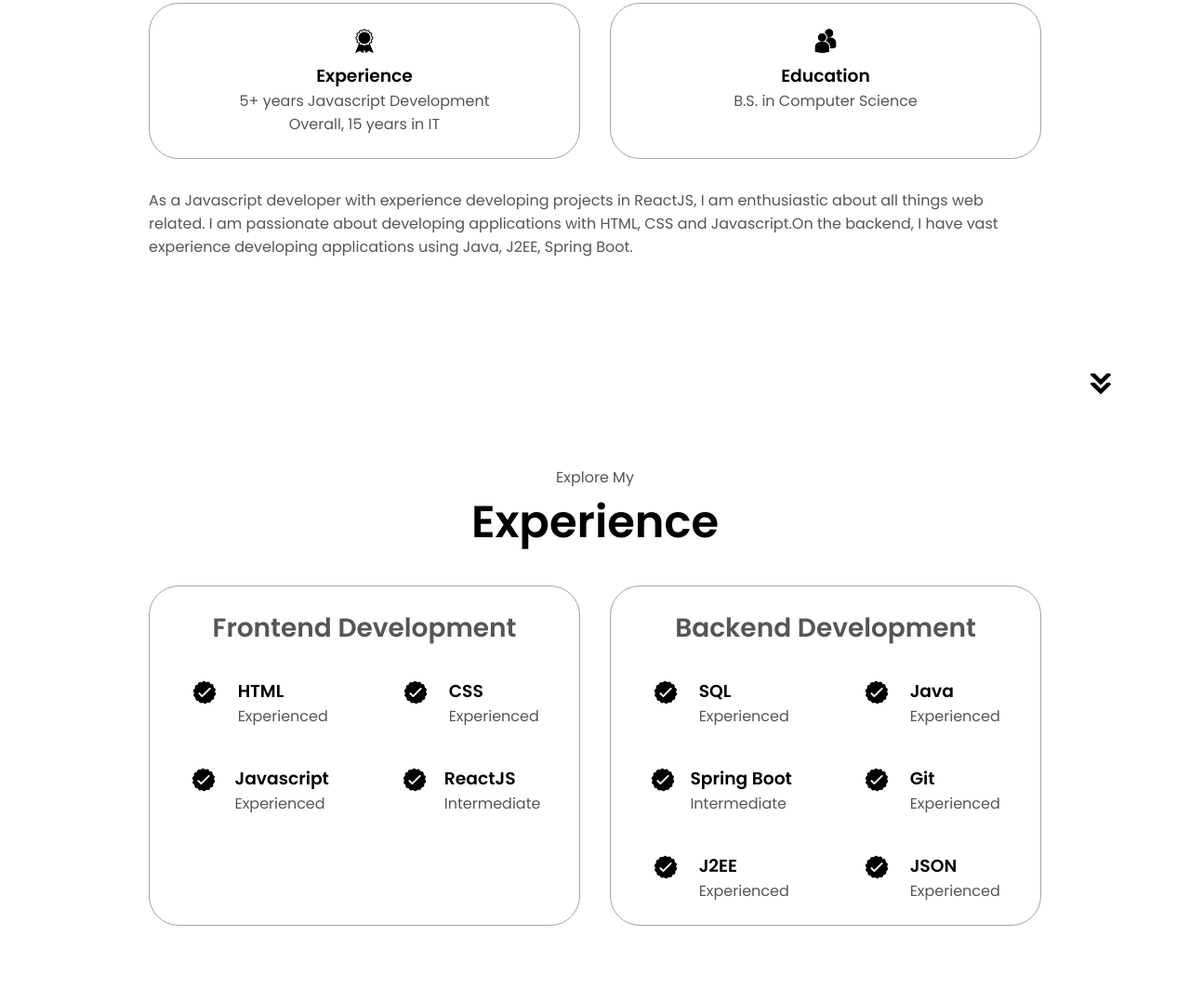
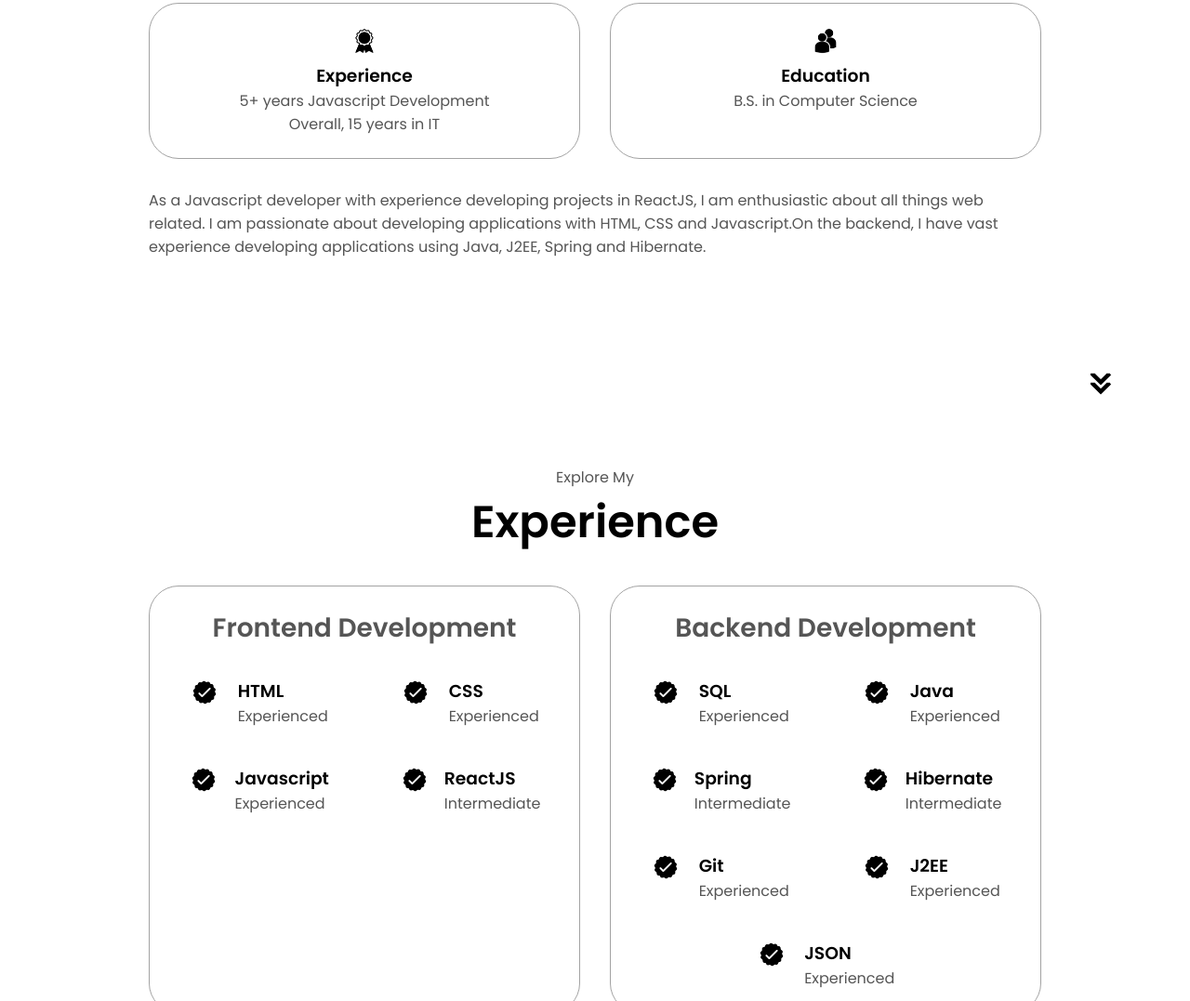
Before and after one commit to mkamakshi/Portfolio, a plain HTML site: page index.html in a window 1280 px wide. Shown: the part 1195-2272 px from the top of the page at 93% size. Drawn offline with Linux system fonts and the light colour scheme.

Commit message:
Added experience

```diff
--- a/index.html
+++ b/index.html
@@ -103,7 +103,7 @@
                 As a Javascript developer with experience developing projects in ReactJS,
                 I am enthusiastic about all things web related. I am passionate about
                 developing applications with HTML, CSS and Javascript.On the backend,
-                I have vast experience developing applications using Java, J2EE, Spring Boot.</p>
+                I have vast experience developing applications using Java, J2EE, Spring and Hibernate.</p>
             </div>
           </div>
         </div>
@@ -200,7 +200,18 @@
                     class="icon"
                   />
                   <div>
-                    <h3>Spring Boot</h3>
+                    <h3>Spring</h3>
+                    <p>Intermediate</p>
+                  </div>
+                </article>
+                <article>
+                  <img
+                    src="./assets/checkmark.png"
+                    alt="Experience icon"
+                    class="icon"
+                  />
+                  <div>
+                    <h3>Hibernate</h3>
                     <p>Intermediate</p>
                   </div>
                 </article>
```
